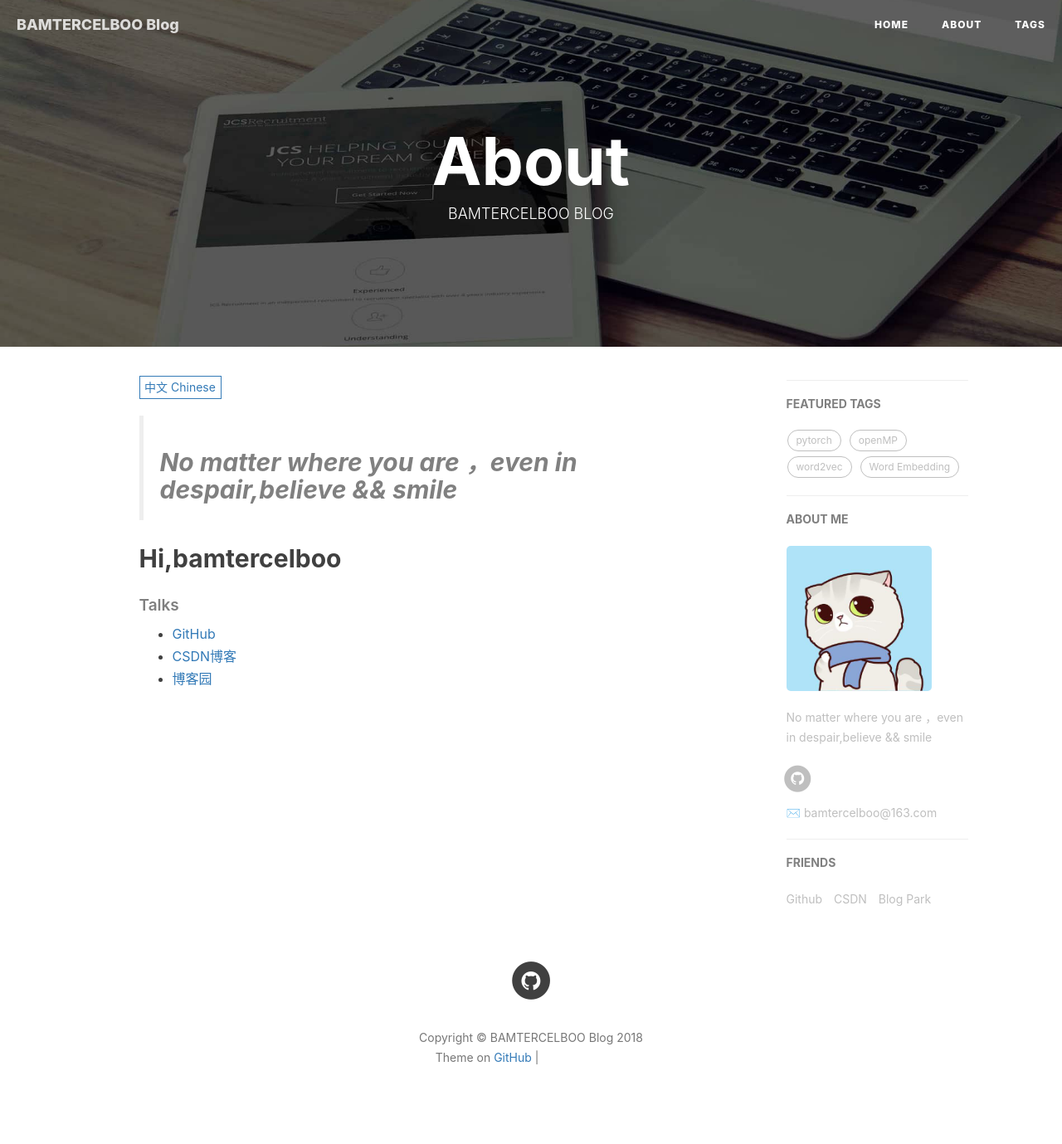
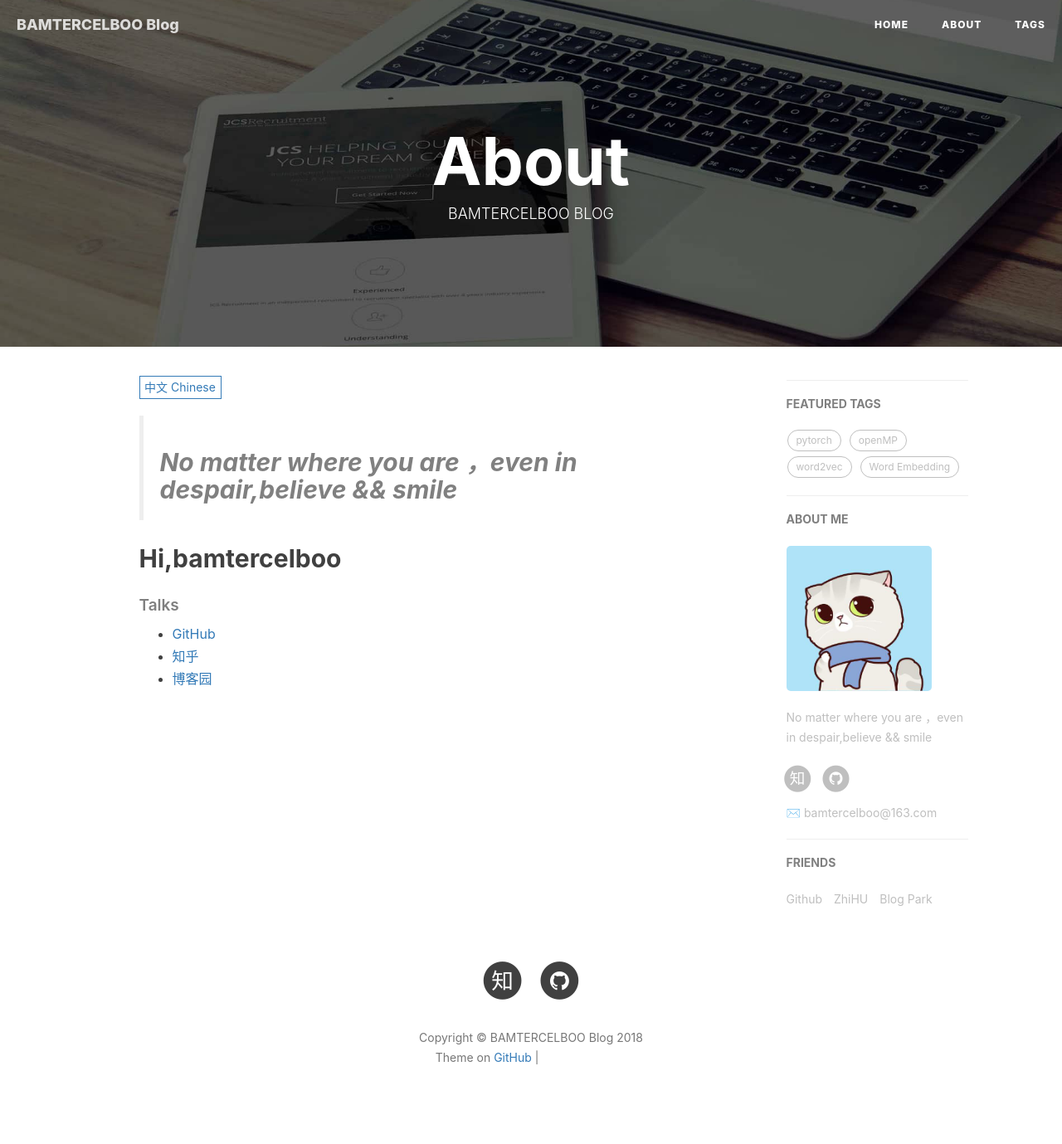
Before and after one commit to bamtercelboo/bamtercelboo.github.io, a Jekyll site: the page built from about.html, in a window 1280 px wide. Shown: the whole page at 83% size. Built offline with Jekyll 4.4.1, drawn with Linux system fonts in a browser that asks for light colours; nearby versions of some CDN libraries; comment, search, counter and statistics services are not loaded; grey boxes are pictures that could not be loaded.

Commit message:
zhihu link

```diff
--- a/_config.yml
+++ b/_config.yml
@@ -13,7 +13,7 @@ keyword: "bamtercelboo, AI, ML, DL, NLP"
 # SNS settings
 RSS: false
 #weibo_username:
-zhihu_username:
+zhihu_username:     bamtercelboo
 github_username:    bamtercelboo
 twitter_username:
 facebook_username:
@@ -97,8 +97,8 @@ friends: [
         title: "Github",
         href: "https://github.com/bamtercelboo"
     },{
-        title: "CSDN",
-        href: "http://blog.csdn.net/bamtercelboo"
+        title: "ZhiHU",
+        href: "https://www.zhihu.com/people/bamtercelboo/"
     },{
         title: "Blog Park",
         href: "http://www.cnblogs.com/bamtercelboo"
--- a/about.html
+++ b/about.html
@@ -23,7 +23,7 @@ header-img: "img/home-bg-oo.jpg"
 
     <ul>
     <li><a href="https://github.com/bamtercelboo">GitHub</a></li>
-	<li><a href="http://blog.csdn.net/bamtercelboo">CSDN博客</a></li>
+	<li><a href="https://www.zhihu.com/people/bamtercelboo/">知乎</a></li>
 	<li><a href="http://www.cnblogs.com/bamtercelboo/">博客园</a></li>
 	</ul>
 </div>
@@ -37,7 +37,7 @@ header-img: "img/home-bg-oo.jpg"
 
     <ul>
     <li><a href="https://github.com/bamtercelboo">GitHub</a></li>
-	<li><a href="http://blog.csdn.net/bamtercelboo">CSDN Blog</a></li>
+	<li><a href="https://www.zhihu.com/people/bamtercelboo/">zhihu</a></li>
 	<li><a href="http://www.cnblogs.com/bamtercelboo/">Blog Park</a></li>
 	</ul>
 </div>
```
